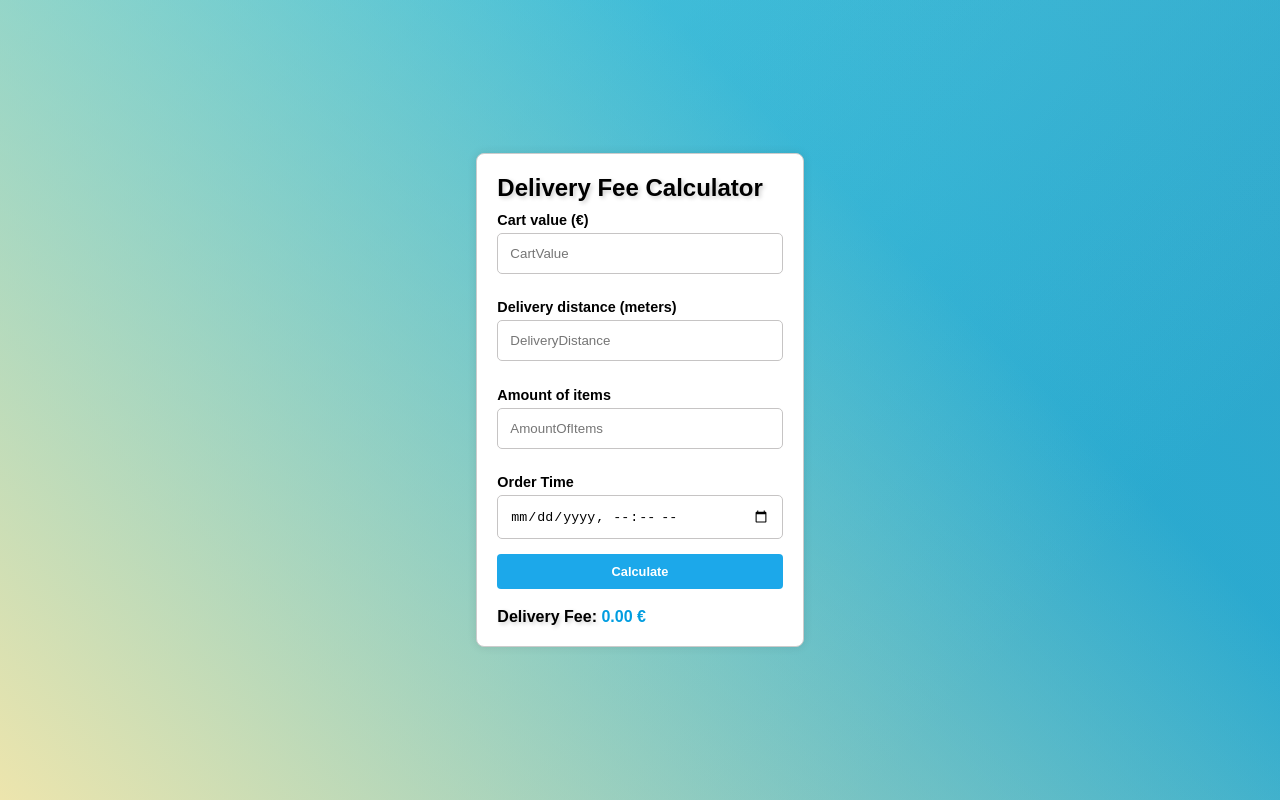
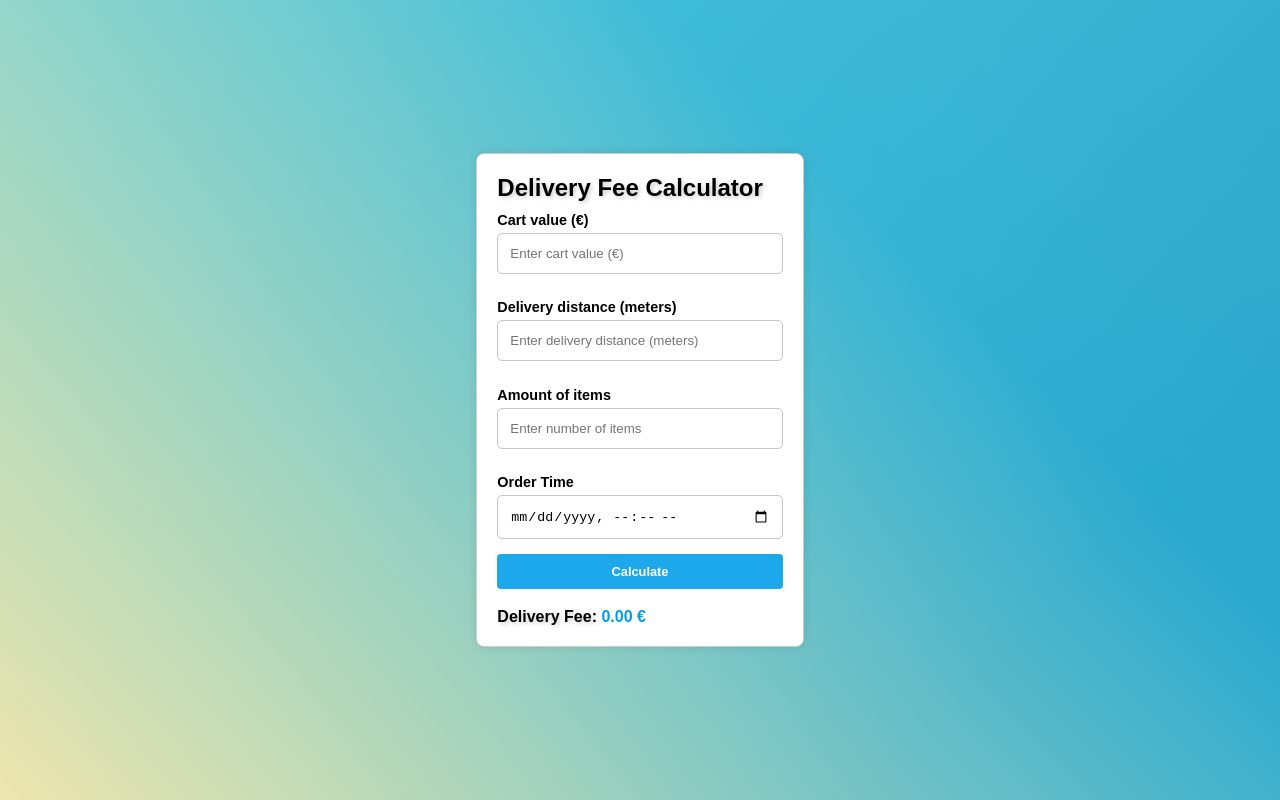
Before and after one commit to ElenaCoder/delivery-fee-calculator, a React (Vite) app: page / in a window 1280 px wide. Built offline with nearby package versions, Linux system fonts and the light colour scheme.

Commit message:
feat: update placeholder texts to be be more user friendly

```diff
--- a/src/components/DeliveryFeeCalculator.tsx
+++ b/src/components/DeliveryFeeCalculator.tsx
@@ -25,7 +25,7 @@ const DeliveryFeeCalculator: React.FC = () => {
             id: '1',
             name: 'CartValue',
             type: 'CartValue',
-            placeholder: 'CartValue',
+            placeholder: 'Enter cart value (€)',
             errorMessage: 'Please enter a valid cart value.',
             label: 'Cart value (€)',
             required: true,
@@ -38,7 +38,7 @@ const DeliveryFeeCalculator: React.FC = () => {
             id: '2',
             name: 'DeliveryDistance',
             type: 'DeliveryDistance',
-            placeholder: 'DeliveryDistance',
+            placeholder: 'Enter delivery distance (meters)',
             errorMessage:
                 'Please enter a valid delivery distance (positive whole number).',
             label: 'Delivery distance (meters)',
@@ -52,7 +52,7 @@ const DeliveryFeeCalculator: React.FC = () => {
             id: '3',
             name: 'AmountOfItems',
             type: 'AmountOfItems',
-            placeholder: 'AmountOfItems',
+            placeholder: 'Enter number of items',
             errorMessage:
                 'Please enter a valid number of items (positive whole number).',
             label: 'Amount of items',
@@ -66,7 +66,7 @@ const DeliveryFeeCalculator: React.FC = () => {
             id: '4',
             name: 'OrderTime',
             type: 'datetime-local',
-            placeholder: 'OrderTime',
+            placeholder: 'Select order time',
             label: 'Order Time',
             value: values.OrderTime,
             onChange: (e) => onChange(e),
```
